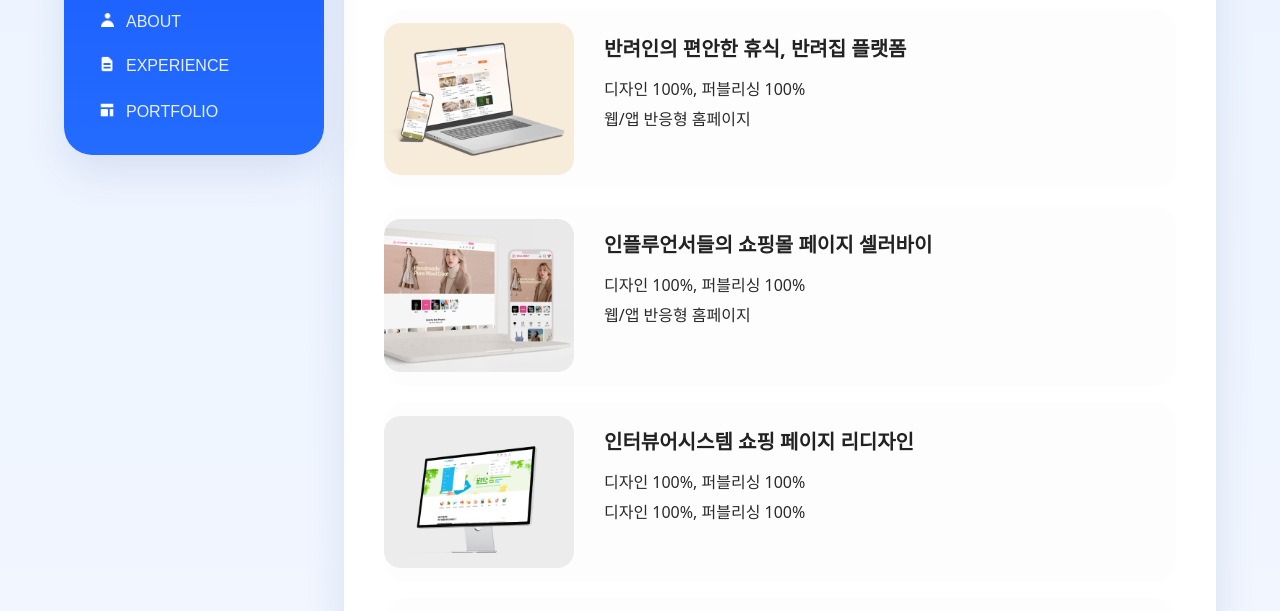
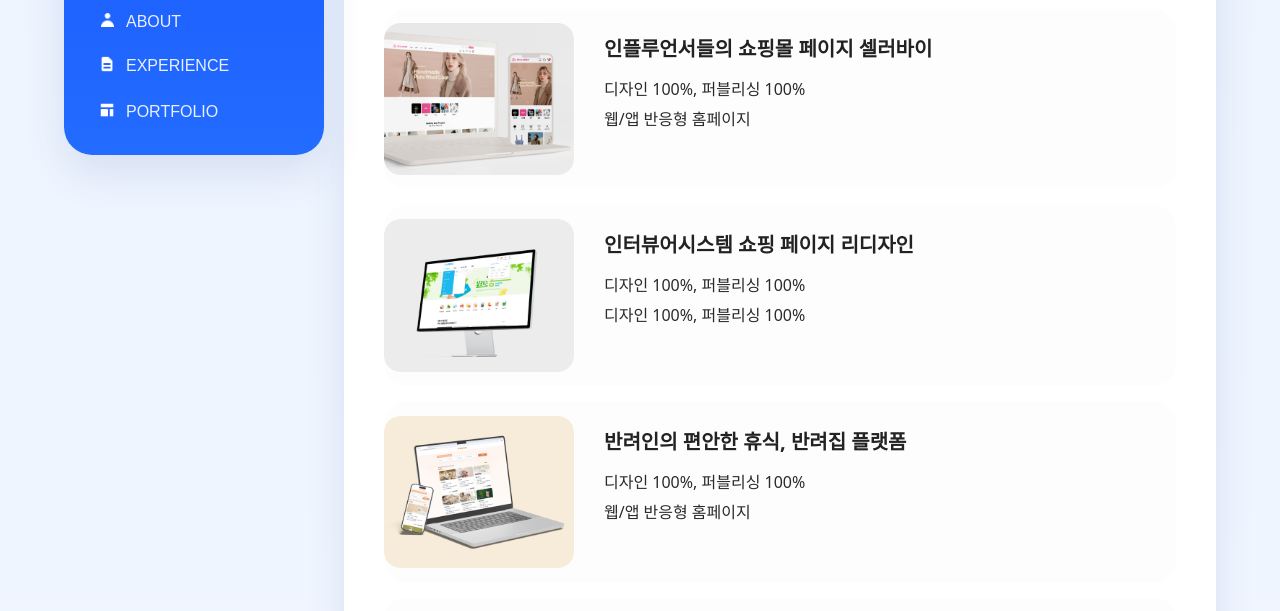
Before and after one commit to KangYunJeong210/portfolio2025, a plain HTML site: page index.html in a window 1280 px wide. Both pictures are taken after a click on the button "더보기". Shown: the part 2479-3090 px from the top of the page. Drawn offline with Linux system fonts and the light colour scheme; a web font is replaced by a local one.

Commit message:
Update index.html

```diff
--- a/index.html
+++ b/index.html
@@ -184,7 +184,7 @@
                             <div class="timeline-date">2017.03 ~<br>2022.02</div>
                             <div class="timeline-dot"></div>
                             <div class="timeline-content">
-                                <p class="timeline-role">동아대학교 산업경영공학과 졸업</p>
+                                <p class="timeline-role">동의대학교 산업경영공학과 졸업</p>
                                 <p class="timeline-desc">
                                     코딩에 대한 지식 습득<br />
                                     공학 기반 문제 해결 능력 및 데이터 분석 경험
@@ -240,6 +240,34 @@
                             </div>
                         </article>
 
+                        <article class="portfolio-item" data-category="uiux"
+                            onclick="location.href='./portfolio3.html'">
+                            <div class="portfolio-thumb">
+                                <img src="./img/work4.png" alt="쇼핑 페이지 리디자인" />
+                            </div>
+                            <div class="portfolio-info">
+                                <h4 class="portfolio-title">인플루언서들의 쇼핑몰 페이지 셀러바이</h4>
+                                <p class="portfolio-meta">디자인 100%, 퍼블리싱 100%</p>
+                                <p class="portfolio-meta">웹/앱 반응형 홈페이지</p>
+
+                            </div>
+                        </article>
+
+
+                        <article class="portfolio-item hidden" data-category="uiux"
+                            onclick="location.href='./portfolio4.html'">
+                            <div class="portfolio-thumb">
+                                <img src="./img/work5.png" alt="쇼핑 페이지 리디자인" />
+                            </div>
+                            <div class="portfolio-info">
+                                <h4 class="portfolio-title">인터뷰어시스템 쇼핑 페이지 리디자인</h4>
+                                <p class="portfolio-meta">디자인 100%, 퍼블리싱 100%</p>
+                                <p class="portfolio-meta">디자인 100%, 퍼블리싱 100%</p>
+
+                            </div>
+                        </article>
+
+
                         <article class="portfolio-item" data-category="uiux">
                             <div class="portfolio-thumb">
                                 <img src="./img/work3.png" alt="반려집 플랫폼" />
@@ -252,17 +280,6 @@
                             </div>
                         </article>
 
-                        <article class="portfolio-item" data-category="uiux">
-                            <div class="portfolio-thumb">
-                                <img src="./img/work4.png" alt="쇼핑 페이지 리디자인" />
-                            </div>
-                            <div class="portfolio-info">
-                                <h4 class="portfolio-title">인플루언서들의 쇼핑몰 페이지 셀러바이</h4>
-                                <p class="portfolio-meta">디자인 100%, 퍼블리싱 100%</p>
-                                <p class="portfolio-meta">웹/앱 반응형 홈페이지</p>
-
-                            </div>
-                        </article>
 
                         <article class="portfolio-item hidden" data-category="uiux">
                             <div class="portfolio-thumb">
@@ -695,5 +712,4 @@
     </script>
 </body>
 
-
 </html>
```
